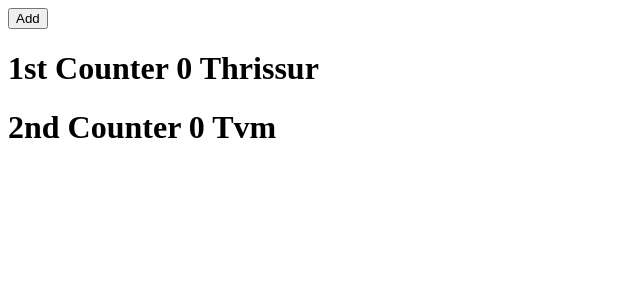
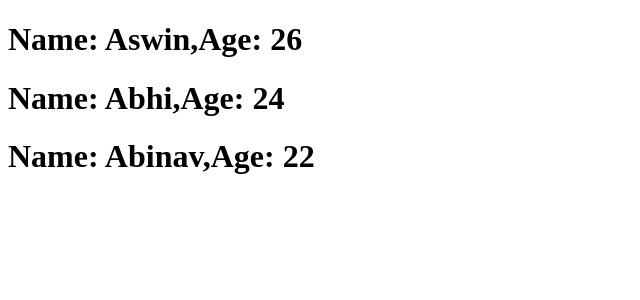
Before and after one commit to aswingopinathan/learning-react-basics, a React (Create React App) app: page / in a window 1280 px wide. Shown: the top 300 px of the page, without its empty margins (0-640 px from the left). Built offline with nearby package versions, Linux system fonts and the light colour scheme.

Commit message:
map and index

```diff
--- a/src/App.js
+++ b/src/App.js
@@ -1,19 +1,19 @@
 import './App.css'
-import {useState} from 'react'
-import Counter  from './Counter';
+import Employee from './Employee';
 function App() {
-  const [count,setCount] = useState(0);
-  const addCount = ()=>{
-    setCount(count + 1);
-  }
-  const obj = {
-    title:'1st Counter', count,place:'Thrissur'
-  }
+
+ let emp = [{name:'Aswin',age:26},
+ {name:'Abhi',age:24},
+ {name:'Abinav',age:22}]
   return (
     <div>
-      <button onClick={addCount}>Add</button>
-      <Counter {...obj}/>
-      <Counter title='2nd Counter' count={count} place='Tvm'/>
+      {
+        emp.map((obj,index)=>{
+          return(
+            <Employee key={index} {...obj} />
+          )
+        })
+      }
     </div>
   );
 }
--- a/src/Counter.jsx
+++ /dev/null
@@ -1,11 +0,0 @@
-import React from 'react'
-
-function Counter({title,...obj}) {
-  return (
-    <div>
-      <h1> {title} {obj.count} {obj.place}</h1>
-    </div>
-  )
-}
-
-export default Counter
--- /dev/null
+++ b/src/Employee.jsx
@@ -0,0 +1,11 @@
+import React from 'react'
+
+function Employee(props) {
+  return (
+    <div>
+        <h1>Name: {props.name},Age: {props.age}</h1>
+    </div>
+  )
+}
+
+export default Employee
```
Also changed, not shown: public/logo192.png (added).
